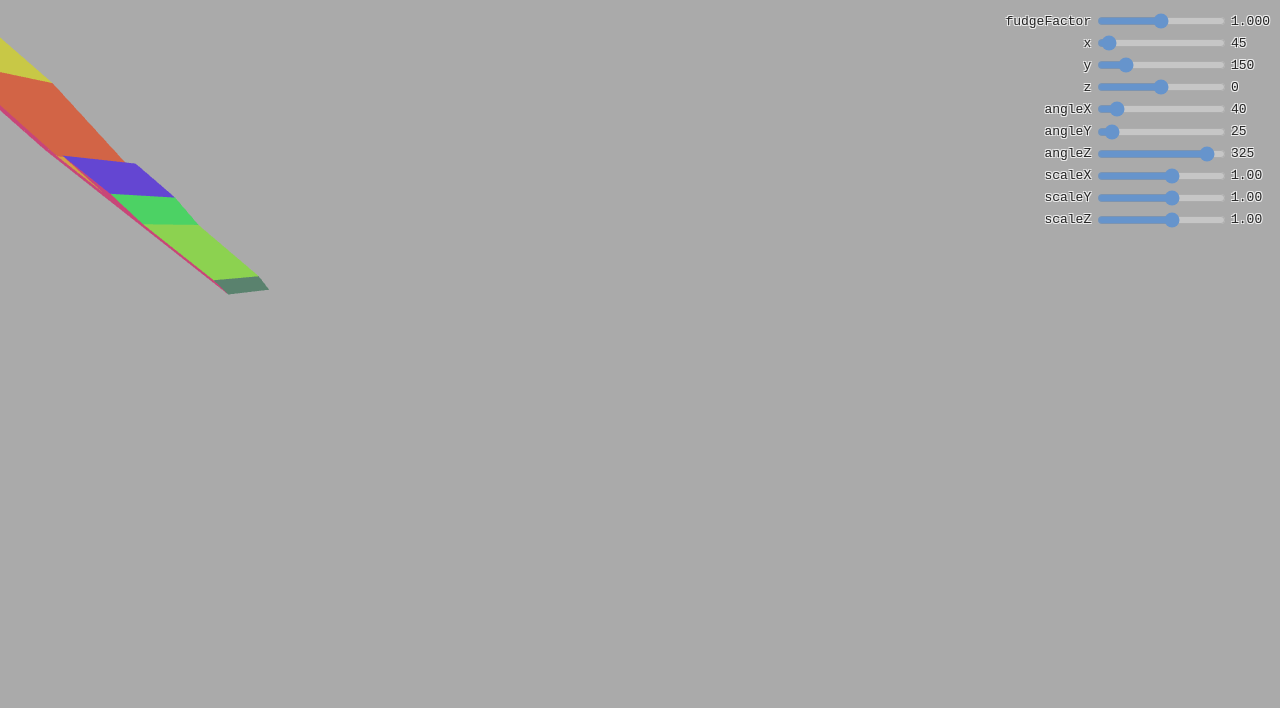
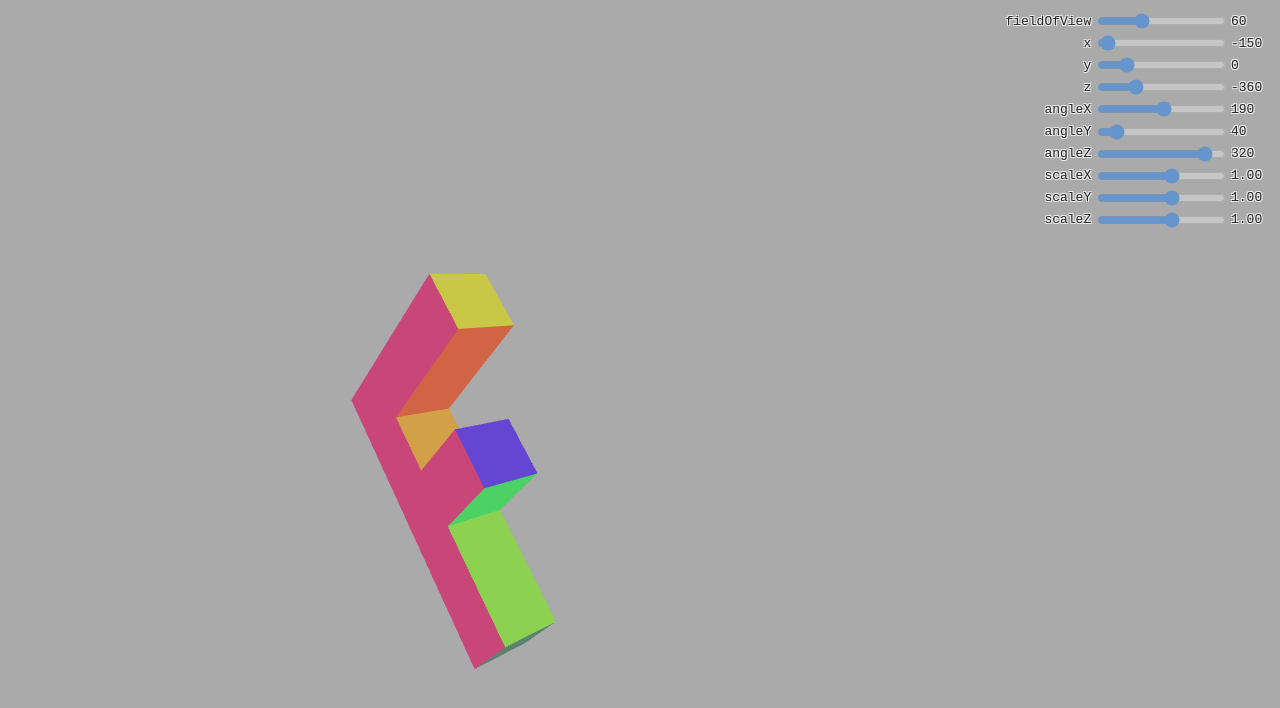
Before and after one commit to rookieKing/learning, a website built with Vite: page WebGL/index.html in a window 1280 px wide. Built offline with nearby package versions, Linux system fonts and the light colour scheme.

Commit message:
WebGL 三维透视投影 通用透视方法

```diff
--- a/WebGL/src/help.js
+++ b/WebGL/src/help.js
@@ -270,6 +270,18 @@ export function setColors(gl) {
 }
 
 export var m4 = {
+  perspective(fieldOfViewInRadians, aspect, near, far) {
+    var f = Math.tan(Math.PI * 0.5 - 0.5 * fieldOfViewInRadians);
+    var rangeInv = 1.0 / (near - far);
+
+    return [
+      f / aspect, 0, 0, 0,
+      0, f, 0, 0,
+      0, 0, (near + far) * rangeInv, -1,
+      0, 0, near * far * rangeInv * 2, 0
+    ];
+  },
+
   makeZToWMatrix(fudgeFactor) {
     return [
       1, 0, 0, 0,
--- a/WebGL/src/index.js
+++ b/WebGL/src/index.js
@@ -27,10 +27,10 @@ gl.bindBuffer(gl.ARRAY_BUFFER, colorBuffer);
 // 将颜色值传入缓冲
 setColors(gl);
 
-var fudgeFactor = 1;
-var translation = [45, 150, 0];
-var rotation = [degToRad(40), degToRad(25), degToRad(325)];
+var translation = [-150, 0, -360];
+var rotation = [degToRad(190), degToRad(40), degToRad(320)];
 var scale = [1, 1, 1];
+var fieldOfViewRadians = degToRad(60);
 
 function resize() {
   canvas.width = window.innerWidth;
@@ -41,9 +41,9 @@ window.addEventListener('resize', resize);
 resize();
 
 // Setup a ui.
-webglLessonsUI.setupSlider("#fudgeFactor", { value: fudgeFactor, slide: updateFudgeFactor, max: 2, step: 0.001, precision: 3 });
-webglLessonsUI.setupSlider("#x", { value: translation[0], slide: updatePosition(0), max: gl.canvas.width });
-webglLessonsUI.setupSlider("#y", { value: translation[1], slide: updatePosition(1), max: gl.canvas.height });
+webglLessonsUI.setupSlider("#fieldOfView", { value: radToDeg(fieldOfViewRadians), slide: updateFieldOfView, min: 1, max: 179 });
+webglLessonsUI.setupSlider("#x", { value: translation[0], slide: updatePosition(0), max: gl.canvas.width, min: -200 });
+webglLessonsUI.setupSlider("#y", { value: translation[1], slide: updatePosition(1), max: gl.canvas.height, min: -200 });
 webglLessonsUI.setupSlider("#z", { value: translation[2], slide: updatePosition(2), max: gl.canvas.height, min: -gl.canvas.height });
 webglLessonsUI.setupSlider("#angleX", { value: radToDeg(rotation[0]), slide: updateRotation(0), max: 360 });
 webglLessonsUI.setupSlider("#angleY", { value: radToDeg(rotation[1]), slide: updateRotation(1), max: 360 });
@@ -52,8 +52,8 @@ webglLessonsUI.setupSlider("#scaleX", { value: scale[0], slide: updateScale(0),
 webglLessonsUI.setupSlider("#scaleY", { value: scale[1], slide: updateScale(1), min: -5, max: 5, step: 0.01, precision: 2 });
 webglLessonsUI.setupSlider("#scaleZ", { value: scale[2], slide: updateScale(2), min: -5, max: 5, step: 0.01, precision: 2 });
 
-function updateFudgeFactor(event, ui) {
-  fudgeFactor = ui.value;
+function updateFieldOfView(event, ui) {
+  fieldOfViewRadians = degToRad(ui.value);
   drawScene();
 }
 
@@ -127,10 +127,12 @@ function drawScene() {
   var offset = 0;               // 从绑定缓冲的起始处开始
   gl.vertexAttribPointer(
     colorLocation, size, type, normalize, stride, offset)
+  var aspect = gl.canvas.clientWidth / gl.canvas.clientHeight;
+  var zNear = 1;
+  var zFar = 2000;
   // 计算矩阵
   var matrix;
-  matrix = m4.projection(gl.canvas.clientWidth, gl.canvas.clientHeight, 400);
-  matrix = m4.multiply(m4.makeZToWMatrix(fudgeFactor), matrix);
+  matrix = m4.perspective(fieldOfViewRadians, aspect, zNear, zFar);
   matrix = m4.translate(matrix, translation[0], translation[1], translation[2]);
   matrix = m4.xRotate(matrix, rotation[0]);
   matrix = m4.yRotate(matrix, rotation[1]);
--- a/WebGL/src/template/index.html
+++ b/WebGL/src/template/index.html
@@ -1,7 +1,7 @@
 <canvas></canvas>
 <div id="uiContainer">
   <div id="ui">
-    <div id="fudgeFactor"></div>
+    <div id="fieldOfView"></div>
     <div id="x"></div>
     <div id="y"></div>
     <div id="z"></div>
```
